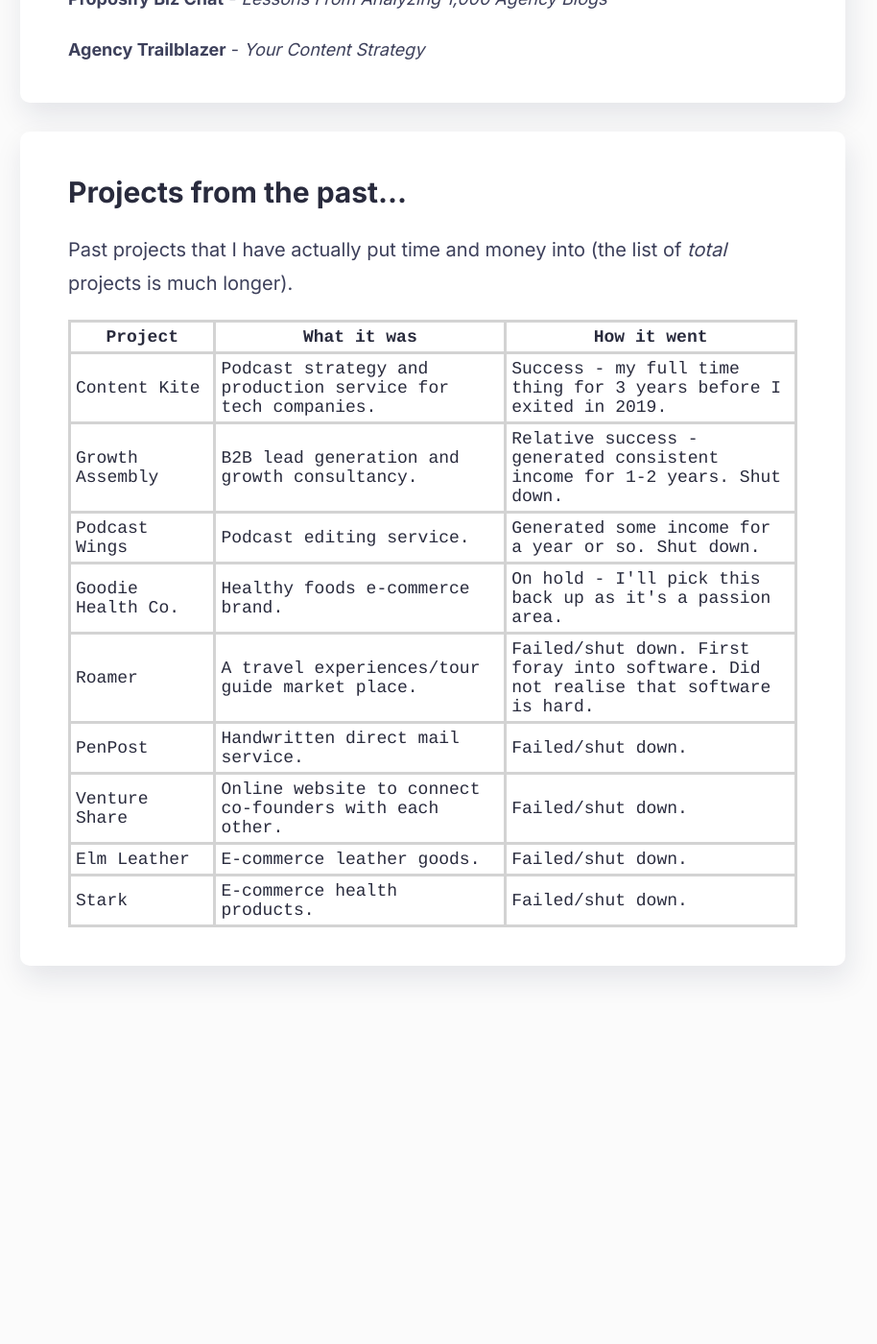
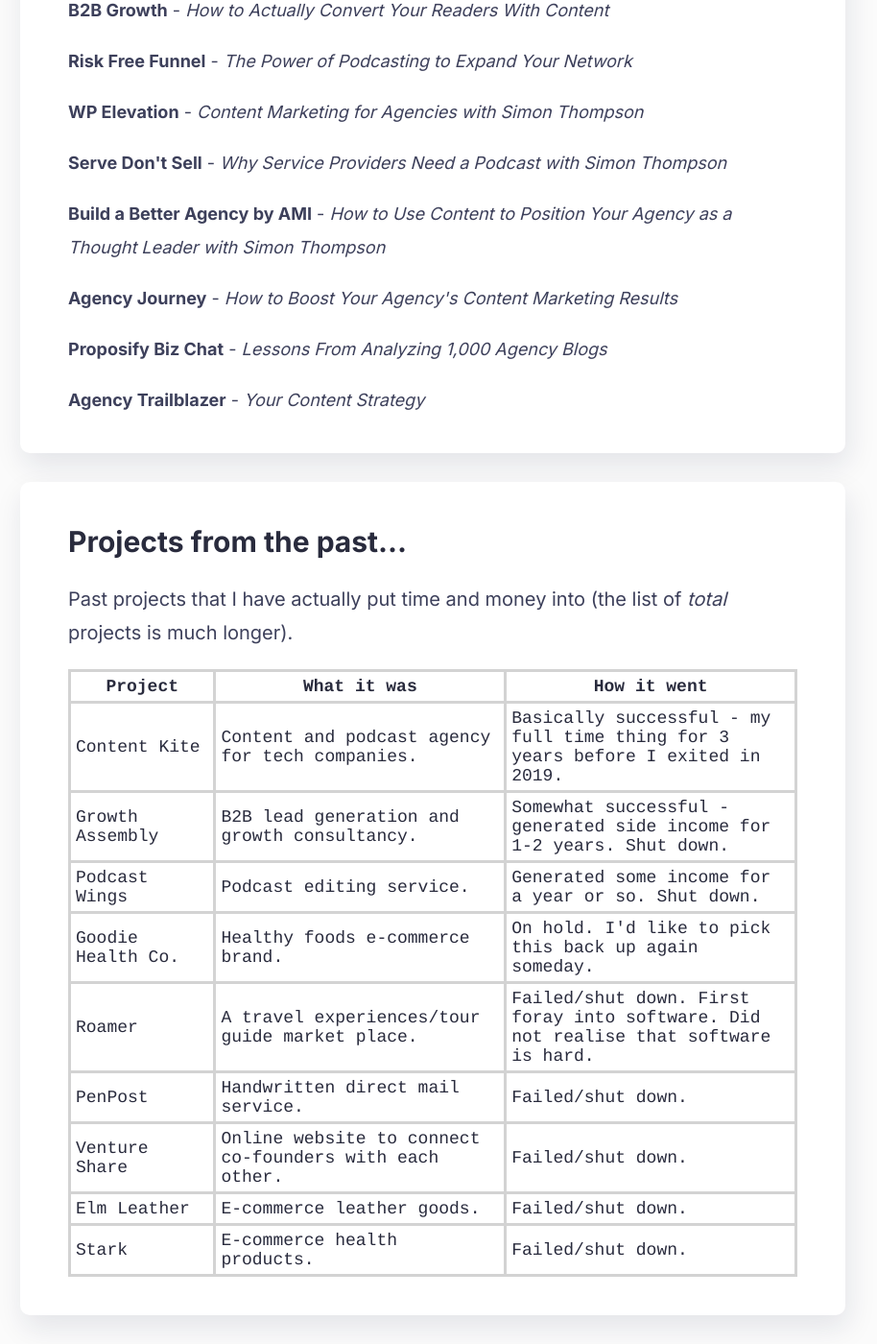
Before and after one commit to simoncthompson/simoncthompson-com, a Jekyll site: the page built from index.html, in a window 1280 px wide and 1400 px high, scrolled down 2083 px. Shown: the whole window at 96% size, without its empty margins (189-1103 px from the left). Built offline with Jekyll 4.4.1, drawn with Linux system fonts in a browser that asks for light colours; nearby versions of some CDN libraries; before the commit the page ends 3119 px from its top, so only the background shows below that; some of the changed text lies outside the part shown.

Commit message:
Updated home page

```diff
--- a/index.html
+++ b/index.html
@@ -23,16 +23,16 @@
     <p>Public and private podcast hosting platform and audio LMS for businesses, associations and groups.</p>
     <a target="_blank" href="https://podseeker.co"><h3>Podseeker.co</h3></a>
     <p>Podcast media directory for marketers and PR professionals.</p>
-    <!-- <a target="_blank" href="https://websaas.dev"><h3>WebSaaS.Dev</h3></a>
-    <p>SaaS web app development service (working with Rails).</p> -->
+    <a target="_blank" href="https://websaas.dev"><h3>WebSaaS.Dev</h3></a>
+    <p>SaaS web app development service (working with Rails).</p>
   </div>
 
-  <!-- <div class="card">
+  <div class="card">
     <h2>Articles I've written</h2>
     {% for post in site.posts %}
       <p><a href="{{ post.url }}">{{ post.title }}</a></p>
   {% endfor %}
-  </div> -->
+  </div>
 
   <div class="card podcasts">
     <h2>Podcasts I've been a guest on</h2>
@@ -104,13 +104,13 @@
   <tbody>
     <tr>
       <td>Content Kite</td>
-      <td>Podcast strategy and production service for tech companies.</td>
-      <td>Success - my full time thing for 3 years before I exited in 2019.</td>
+      <td>Content and podcast agency for tech companies.</td>
+      <td>Basically successful - my full time thing for 3 years before I exited in 2019.</td>
     </tr>
     <tr>
       <td>Growth Assembly</td>
       <td>B2B lead generation and growth consultancy.</td>
-      <td>Relative success - generated consistent income for 1-2 years. Shut down.</td>
+      <td>Somewhat successful - generated side income for 1-2 years. Shut down.</td>
     </tr>
     <tr>
       <td>Podcast Wings</td>
@@ -120,7 +120,7 @@
     <tr>
       <td>Goodie Health Co.</td>
       <td>Healthy foods e-commerce brand.</td>
-      <td>On hold - I'll pick this back up as it's a passion area.</td>
+      <td>On hold. I'd like to pick this back up again someday.</td>
     </tr>
     <tr>
       <td>Roamer</td>
```
